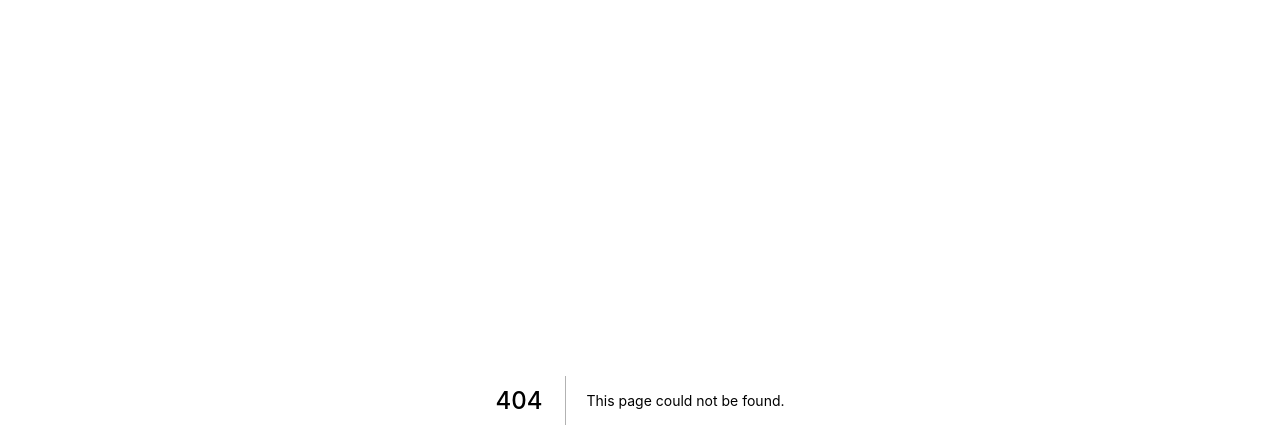
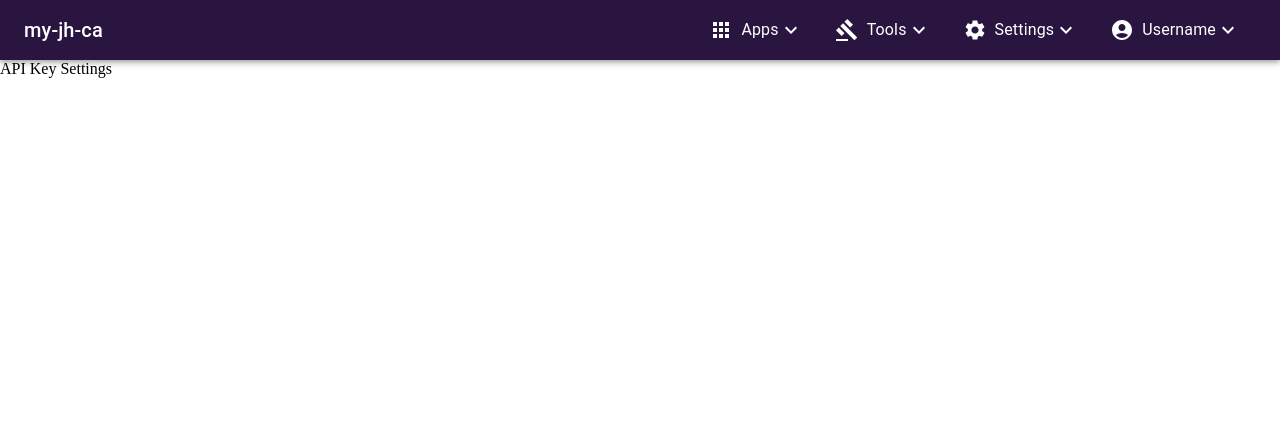
Before and after one commit to xHergz/my-jh-ca, a Next.js app: page /settings/api-keys in a window 1280 px wide. Before the commit this address had no page. Shown: the top 448 px of the page. Built offline with nearby package versions, Linux system fonts and the light colour scheme.

Commit message:
Moved the core layout to a common place. Added actual links to nav items. Added the api-keys settings page.

```diff
--- a/src/components/header/NavBar/NavBar.tsx
+++ b/src/components/header/NavBar/NavBar.tsx
@@ -5,12 +5,14 @@ import { withStyles } from '@material-ui/styles';
 
 import {
     DESKTOP_NAVIGATION,
+    ROOT_URL,
     NavigationGroupId,
     NavigationGroupItem,
     NavigationLinkItem,
 } from '../../../constants/navigation';
 import { NavigationGroup, NavigationLink } from '../Navigation';
 import NavBarGroup from './NavBarGroup';
+import { UnformattedLink } from '../../text';
 
 export type NavBarProps = React.HTMLAttributes<HTMLDivElement> & {};
 
@@ -19,7 +21,9 @@ const NavBar: React.FunctionComponent<NavBarProps> = (props: NavBarProps): JSX.E
     return (
         <AppBar position='static' className={props.className}>
             <StyledToolbar>
-                <Typography variant='h6'>my-jh-ca</Typography>
+                <UnformattedLink href={ROOT_URL}>
+                    <Typography variant='h6'>my-jh-ca</Typography>
+                </UnformattedLink>
                 <StyledList>
                     {DESKTOP_NAVIGATION.map((navItem) => {
                         if (navItem.id === 'home') {
@@ -76,15 +80,4 @@ const StyledList = withStyles((theme: Theme) => ({
     return <List component='nav' {...props} />;
 });
 
-const StyledNavigationGroup = withStyles({
-    root: {
-        '&:hover': {
-            backgroundColor: 'rgba(255, 255, 255, 0.1)',
-        },
-    },
-    icon: {
-        color: '#FFF',
-    },
-})(NavigationGroup);
-
 export default NavBar;
--- a/src/components/header/Navigation/NavigationLink.tsx
+++ b/src/components/header/Navigation/NavigationLink.tsx
@@ -2,13 +2,18 @@ import React from 'react';
 
 import { NavigationLinkItem } from '../../../constants/navigation';
 import NavigationItem, { NavigationItemProps } from './NavigationItem';
+import { UnformattedLink } from '../../text';
 
 export type NavigationLinkProps = Pick<NavigationItemProps, 'classes'> & {
     navLink: NavigationLinkItem;
 };
 
 const NavigationLink: React.FunctionComponent<NavigationLinkProps> = (props: NavigationLinkProps): JSX.Element => {
-    return <NavigationItem navItem={props.navLink} classes={props.classes} />;
+    return (
+        <UnformattedLink href={props.navLink.link} key={props.navLink.id}>
+            <NavigationItem navItem={props.navLink} classes={props.classes} />
+        </UnformattedLink>
+    );
 };
 
 export default NavigationLink;
--- /dev/null
+++ b/src/components/layouts/core.tsx
@@ -0,0 +1,69 @@
+import React from 'react';
+import { Theme } from '@material-ui/core';
+import { makeStyles } from '@material-ui/styles';
+import type { NextPage } from 'next';
+import Head from 'next/head';
+
+import AppBar from '../header/AppBar';
+import NavBar from '../header/NavBar';
+
+export type CoreLayoutProps = React.PropsWithChildren<{
+    title: string;
+}>;
+
+const useStyles = makeStyles<Theme>((theme) => ({
+    appContainer: {
+        minHeight: '100vh',
+        display: 'grid',
+        gridTemplateRows: '60px 1fr 60px',
+        gridTemplateAreas: `
+          "navBar"
+          "content"
+          "appBar"
+      `,
+        [theme.breakpoints.up('md')]: {
+            gridTemplateRows: '60px 1fr 0px',
+            gridTemplateAreas: `
+              "navBar"
+              "content"
+              "appBar"
+          `,
+        },
+    },
+    navBar: {
+        gridArea: 'navBar',
+        backgroundColor: theme.palette.background.default,
+    },
+    content: {
+        gridArea: 'content',
+    },
+    appBar: {
+        gridArea: 'appBar',
+        display: 'grid',
+        backgroundColor: theme.palette.background.default,
+        [theme.breakpoints.up('md')]: {
+            display: 'none',
+        },
+    },
+}));
+
+const CoreLayout: NextPage<CoreLayoutProps> = (props: CoreLayoutProps) => {
+    const styles = useStyles();
+    return (
+        <>
+            <Head>
+                <title>{props.title} - my-jh-ca</title>
+                <meta name='description' content='command center' />
+                <link rel='icon' href='/favicon.ico' />
+            </Head>
+            <main className={styles.appContainer}>
+                <NavBar className={styles.navBar} />
+                <div className={styles.content}>{props.children}</div>
+                <AppBar className={styles.appBar} />
+            </main>
+            <footer></footer>
+        </>
+    );
+};
+
+export default CoreLayout;
--- /dev/null
+++ b/src/components/layouts/index.tsx
@@ -0,0 +1,3 @@
+import CoreLayout from './core';
+
+export { CoreLayout };
--- /dev/null
+++ b/src/components/text/UnformattedLink.tsx
@@ -0,0 +1,25 @@
+import React from 'react';
+import { makeStyles } from '@material-ui/styles';
+import Link from 'next/link';
+
+export type UnformattedLinkProps = React.PropsWithChildren<{
+    href: string;
+}>;
+
+const useStyles = makeStyles({
+    unformattedLink: {
+        textDecoration: 'none',
+        color: 'inherit',
+    },
+});
+
+const UnformattedLink: React.FunctionComponent<UnformattedLinkProps> = (props: UnformattedLinkProps): JSX.Element => {
+    const styles = useStyles();
+    return (
+        <Link href={props.href}>
+            <a className={styles.unformattedLink}>{props.children}</a>
+        </Link>
+    );
+};
+
+export default UnformattedLink;
--- /dev/null
+++ b/src/components/text/index.tsx
@@ -0,0 +1,3 @@
+import UnformattedLink from './UnformattedLink';
+
+export { UnformattedLink };
--- a/src/constants/navigation.tsx
+++ b/src/constants/navigation.tsx
@@ -9,6 +9,7 @@ import ToolsIcon from '@material-ui/icons/Gavel';
 import HomeIcon from '@material-ui/icons/Home';
 import GroceriesIcon from '@material-ui/icons/Kitchen';
 import BudgetIcon from '@material-ui/icons/LocalAtm';
+import ApiKeysIcon from '@material-ui/icons/Lock';
 import RecipesIcon from '@material-ui/icons/MenuBook';
 import MenuIcon from '@material-ui/icons/Menu';
 import SettingsIcon from '@material-ui/icons/Settings';
@@ -16,8 +17,9 @@ import CalendarIcon from '@material-ui/icons/Today';
 import WeatherIcon from '@material-ui/icons/WbSunny';
 
 export type NavigationLinkId =
+    // Stand Alone
     | 'home'
-    | 'logout'
+    // Apps
     | 'budget'
     | 'calendar'
     | 'contacts'
@@ -26,7 +28,12 @@ export type NavigationLinkId =
     | 'notes'
     | 'recipes'
     | 'tasks'
-    | 'weather';
+    | 'weather'
+    // Tools
+    // Settings
+    | 'api-keys'
+    // More
+    | 'logout';
 
 export type NavigationGroupId = 'apps' | 'tools' | 'settings' | 'more';
 
@@ -37,20 +44,20 @@ type NavigationType = 'link' | 'group';
 type NavigationContext = 'desktop' | 'mobile';
 
 export type NavigationItem = {
-    id: NavigationId,
+    id: NavigationId;
     icon: JSX.Element;
     text: string;
     contexts: NavigationContext[];
     type: NavigationType;
-}
+};
 
 export type NavigationLinkItem = NavigationItem & {
     link: string;
-}
+};
 
 export type NavigationGroupItem = NavigationItem & {
-    children: NavigationLinkItem[]
-}
+    children: NavigationLinkItem[];
+};
 
 const NAVIGATION_TREE: (NavigationLinkItem | NavigationGroupItem)[] = [
     {
@@ -74,7 +81,7 @@ const NAVIGATION_TREE: (NavigationLinkItem | NavigationGroupItem)[] = [
                 text: 'Budget',
                 contexts: ['desktop', 'mobile'],
                 type: 'link',
-                link: '/budget'
+                link: '/budget',
             },
             {
                 id: 'calendar',
@@ -139,8 +146,8 @@ const NAVIGATION_TREE: (NavigationLinkItem | NavigationGroupItem)[] = [
                 contexts: ['desktop', 'mobile'],
                 type: 'link',
                 link: '/weather',
-            }
-        ]
+            },
+        ],
     },
     {
         id: 'tools',
@@ -148,7 +155,7 @@ const NAVIGATION_TREE: (NavigationLinkItem | NavigationGroupItem)[] = [
         text: 'Tools',
         contexts: ['desktop', 'mobile'],
         type: 'group',
-        children: []
+        children: [],
     },
     {
         id: 'settings',
@@ -156,7 +163,16 @@ const NAVIGATION_TREE: (NavigationLinkItem | NavigationGroupItem)[] = [
         text: 'Settings',
         contexts: ['desktop', 'mobile'],
         type: 'group',
-        children: []
+        children: [
+            {
+                id: 'api-keys',
+                icon: <ApiKeysIcon />,
+                text: 'API Keys',
+                contexts: ['desktop', 'mobile'],
+                type: 'link',
+                link: '/settings/api-keys',
+            },
+        ],
     },
     {
         id: 'more',
@@ -171,14 +187,16 @@ const NAVIGATION_TREE: (NavigationLinkItem | NavigationGroupItem)[] = [
                 text: 'Log Out',
                 contexts: ['desktop', 'mobile'],
                 type: 'link',
-                link: '/logout'
+                link: '/logout',
             },
-        ]
+        ],
     },
 ];
 
-export const MOBILE_NAVIGATION = NAVIGATION_TREE.filter(navItem => navItem.contexts.includes('mobile'));
+export const ROOT_URL = (NAVIGATION_TREE[0] as NavigationLinkItem).link;
 
-export const DESKTOP_NAVIGATION = NAVIGATION_TREE.filter(navItem => navItem.contexts.includes('desktop'));
+export const MOBILE_NAVIGATION = NAVIGATION_TREE.filter((navItem) => navItem.contexts.includes('mobile'));
+
+export const DESKTOP_NAVIGATION = NAVIGATION_TREE.filter((navItem) => navItem.contexts.includes('desktop'));
 
 export default NAVIGATION_TREE;
--- /dev/null
+++ b/src/pages/settings/api-keys.tsx
@@ -0,0 +1,10 @@
+import React from 'react';
+import type { NextPage } from 'next';
+
+import { CoreLayout } from '../../components/layouts';
+
+const ApiKeysPage: NextPage = () => {
+    return <CoreLayout title='API Key - Settings'>API Key Settings</CoreLayout>;
+};
+
+export default ApiKeysPage;
```
Also changed, not shown: src/pages/index.tsx (+2 -57 lines).
